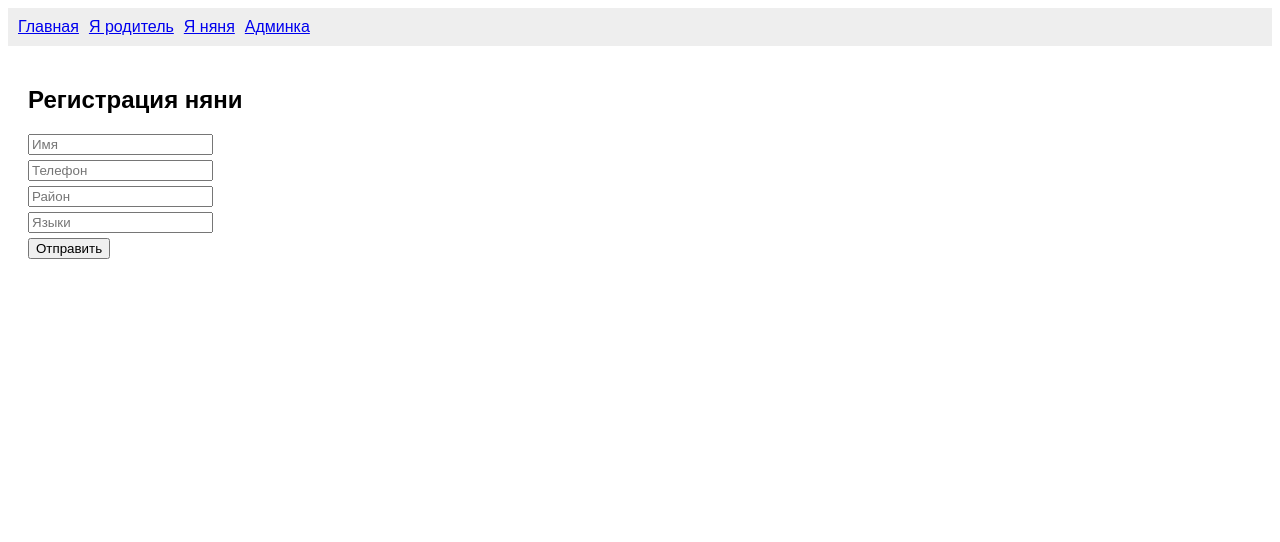
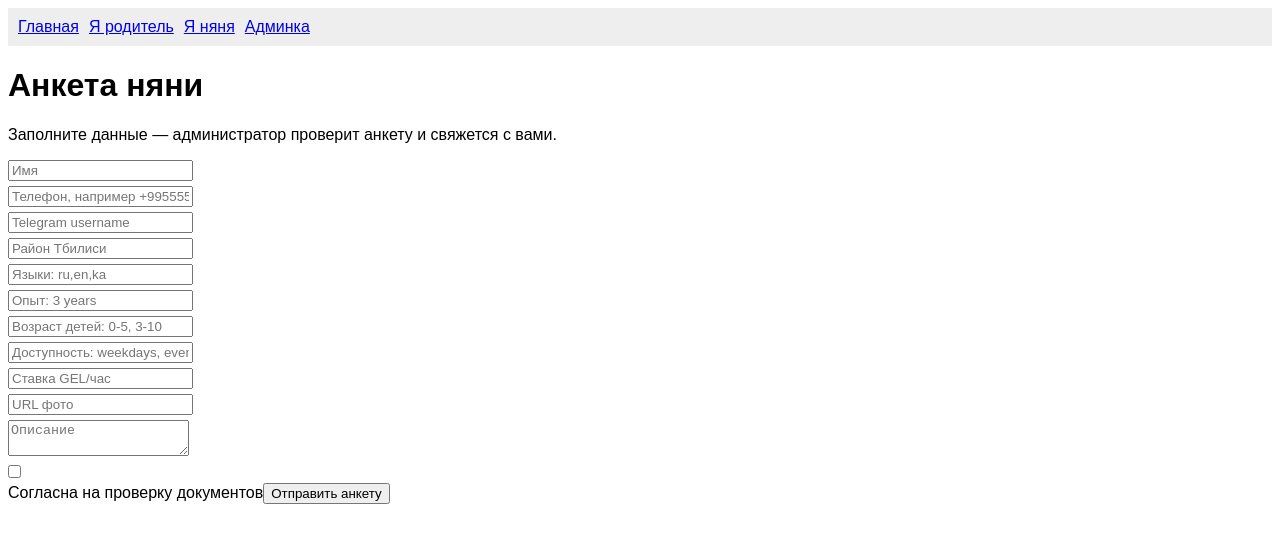
Before and after one commit to AndreyPink/exemples, a Next.js app in the folder Codex/: page /nanny in a window 1280 px wide. Shown: the top 542 px of the page. Built offline with nearby package versions, Linux system fonts and the light colour scheme.

Commit message:
Complete nanny registration form

```diff
--- a/Codex/app/nanny/page.tsx
+++ b/Codex/app/nanny/page.tsx
@@ -1,25 +1,48 @@
 'use client'
 import { useState } from 'react'
 
+const initialForm = {
+  name: '', phone: '', telegram: '', district: '', languages: '', experience: '',
+  childAges: '', availability: '', rate: 0, photoUrl: '', description: '', documentConsent: false
+}
+
 export default function NannyPage() {
-  const [form, setForm] = useState<any>({})
+  const [form, setForm] = useState(initialForm)
+  const [status, setStatus] = useState('')
 
-  const submit = async () => {
-    await fetch('/api/nanny', {
+  const set = (key: string, value: string | boolean | number) => setForm(prev => ({ ...prev, [key]: value }))
+
+  const submit = async (e: React.FormEvent) => {
+    e.preventDefault()
+    const res = await fetch('/api/nanny', {
       method: 'POST',
-      body: JSON.stringify(form)
+      headers: { 'Content-Type': 'application/json' },
+      body: JSON.stringify({ ...form, rate: Number(form.rate) })
     })
-    alert('Saved')
+    setStatus(res.ok ? 'Анкета сохранена' : 'Ошибка сохранения')
+    if (res.ok) setForm(initialForm)
   }
 
   return (
-    <div style={{padding:20}}>
-      <h2>Регистрация няни</h2>
-      <input placeholder="Имя" onChange={e=>setForm({...form,name:e.target.value})}/>
-      <input placeholder="Телефон" onChange={e=>setForm({...form,phone:e.target.value})}/>
-      <input placeholder="Район" onChange={e=>setForm({...form,district:e.target.value})}/>
-      <input placeholder="Языки" onChange={e=>setForm({...form,languages:e.target.value})}/>
-      <button onClick={submit}>Отправить</button>
-    </div>
+    <main className="container">
+      <h1>Анкета няни</h1>
+      <p>Заполните данные — администратор проверит анкету и свяжется с вами.</p>
+      <form className="form" onSubmit={submit}>
+        <input required placeholder="Имя" value={form.name} onChange={e=>set('name',e.target.value)} />
+        <input required placeholder="Телефон, например +995555000001" value={form.phone} onChange={e=>set('phone',e.target.value)} />
+        <input placeholder="Telegram username" value={form.telegram} onChange={e=>set('telegram',e.target.value)} />
+        <input required placeholder="Район Тбилиси" value={form.district} onChange={e=>set('district',e.target.value)} />
+        <input required placeholder="Языки: ru,en,ka" value={form.languages} onChange={e=>set('languages',e.target.value)} />
+        <input required placeholder="Опыт: 3 years" value={form.experience} onChange={e=>set('experience',e.target.value)} />
+        <input required placeholder="Возраст детей: 0-5, 3-10" value={form.childAges} onChange={e=>set('childAges',e.target.value)} />
+        <input required placeholder="Доступность: weekdays, evenings, full-time" value={form.availability} onChange={e=>set('availability',e.target.value)} />
+        <input required type="number" placeholder="Ставка GEL/час" value={form.rate || ''} onChange={e=>set('rate',Number(e.target.value))} />
+        <input placeholder="URL фото" value={form.photoUrl} onChange={e=>set('photoUrl',e.target.value)} />
+        <textarea required placeholder="Описание" value={form.description} onChange={e=>set('description',e.target.value)} />
+        <label><input type="checkbox" checked={form.documentConsent} onChange={e=>set('documentConsent',e.target.checked)} /> Согласна на проверку документов</label>
+        <button>Отправить анкету</button>
+      </form>
+      {status && <p className="notice">{status}</p>}
+    </main>
   )
 }
```
